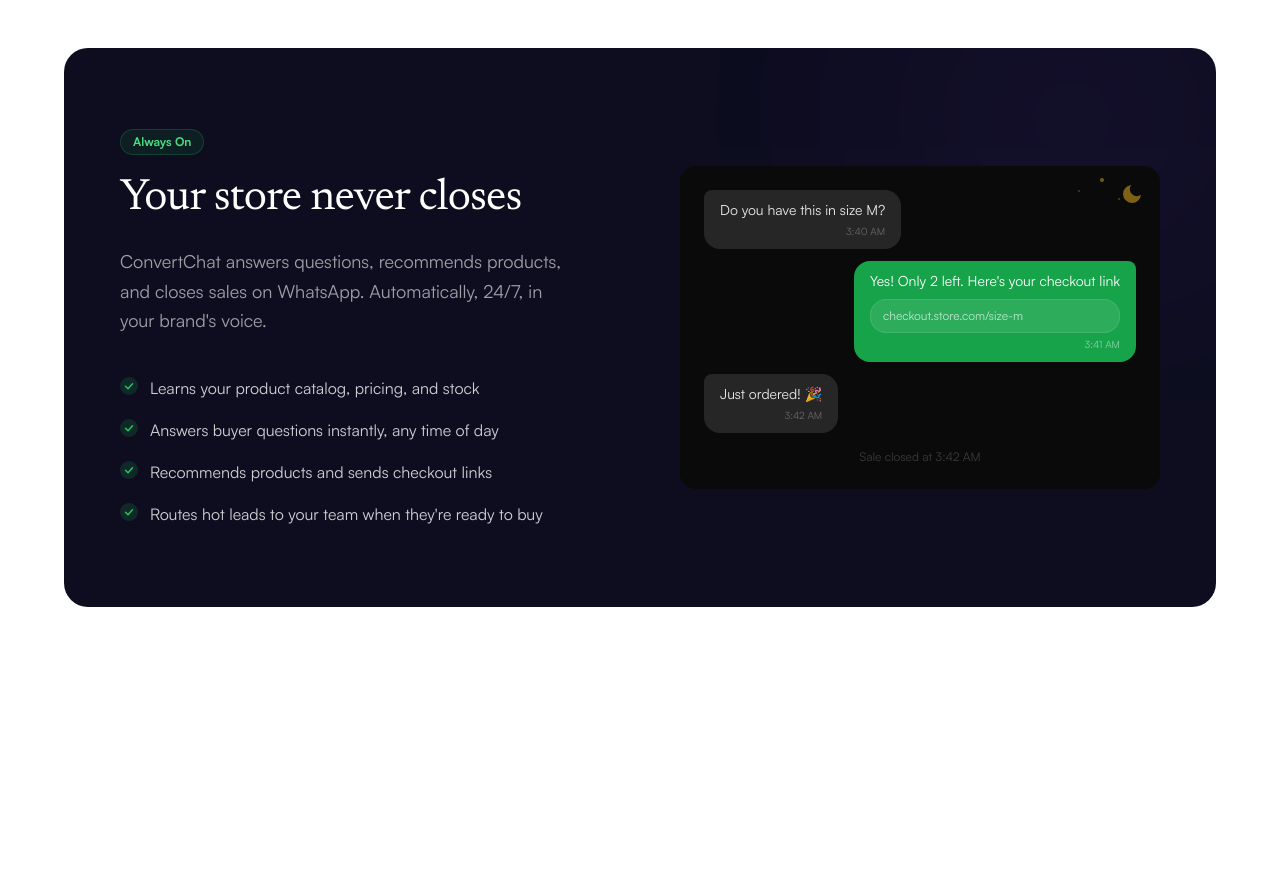
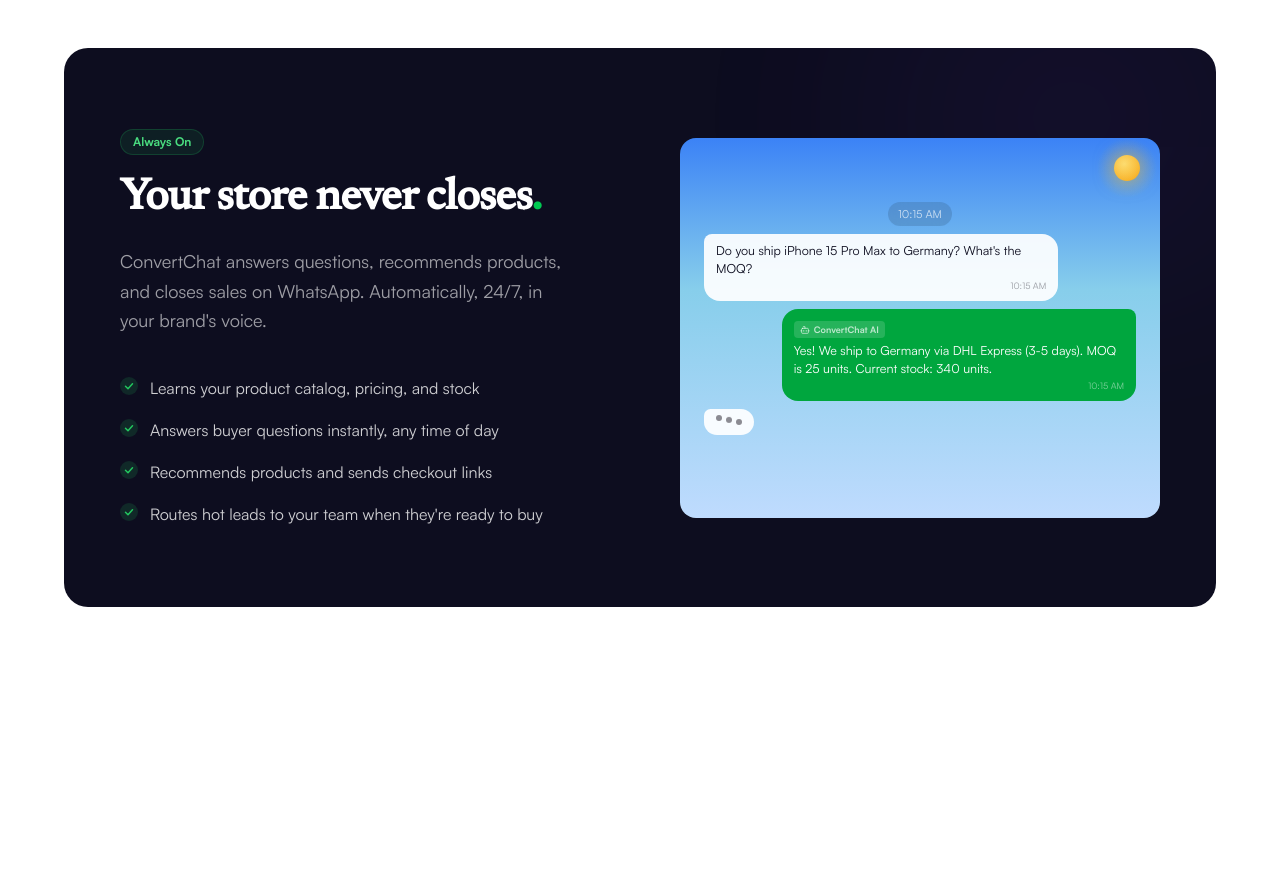
Before and after one commit to docusphere/convertchat-website, a Next.js app: page /en in a window 1280 px wide. Shown: the part 4680-5575 px from the top of the page. Built offline with nearby package versions, Linux system fonts and the light colour scheme.

Commit message:
feat: wire AiAgentChat into AI agent section

```diff
--- a/components/sections/ai-agent-section.tsx
+++ b/components/sections/ai-agent-section.tsx
@@ -2,6 +2,7 @@
 
 import { useTranslations } from "next-intl";
 import { SectionReveal } from "@/components/ui/section-reveal";
+import { AiAgentChat } from "@/components/sections/ai-agent-chat";
 
 function CheckIcon() {
   return (
@@ -51,8 +52,8 @@
                 {t("badge")}
               </span>
 
-              <h2 className="mt-5 max-w-lg font-serif text-3xl font-normal tracking-[-0.02em] text-white md:text-[44px] md:leading-[1.1]">
-                {t("title")}
+              <h2 className="mt-5 max-w-lg font-serif text-3xl font-semibold tracking-[-0.02em] text-white md:text-[44px] md:leading-[1.1]">
+                {t("title")}<span className="text-green-500">.</span>
               </h2>
 
               <p className="mt-6 max-w-md text-lg leading-relaxed text-white/60">{t("lead")}</p>
@@ -70,52 +71,9 @@
             </SectionReveal>
           </div>
 
-          {/* Right column — nighttime chat visual */}
+          {/* Right column — animated chat visual */}
           <SectionReveal delay={0.15} className="w-full">
-            <div aria-hidden="true" className="relative overflow-hidden rounded-2xl bg-neutral-950 p-5 md:p-6">
-              {/* Moon/stars nighttime aesthetic */}
-              <div className="pointer-events-none absolute right-4 top-4 text-2xl opacity-60">
-                <svg width="24" height="24" viewBox="0 0 24 24" fill="none">
-                  <path d="M21 12.79A9 9 0 1 1 11.21 3 7 7 0 0 0 21 12.79z" fill="#fbbf24" opacity="0.8" />
-                </svg>
-              </div>
-              <div className="pointer-events-none absolute right-14 top-3 h-1 w-1 rounded-full bg-yellow-300/40" />
-              <div className="pointer-events-none absolute right-10 top-8 h-0.5 w-0.5 rounded-full bg-yellow-300/30" />
-              <div className="pointer-events-none absolute right-20 top-6 h-0.5 w-0.5 rounded-full bg-yellow-300/25" />
-
-              {/* Chat bubbles */}
-              <div className="space-y-3">
-                {/* Customer message */}
-                <div className="flex justify-start">
-                  <div className="max-w-[75%] rounded-2xl rounded-tl-sm bg-neutral-800 px-4 py-2.5">
-                    <p className="text-sm text-white/90">Do you have this in size M?</p>
-                    <p className="mt-1 text-right text-[10px] text-white/30">3:40 AM</p>
-                  </div>
-                </div>
-
-                {/* Brand (ConvertChat) reply */}
-                <div className="flex justify-end">
-                  <div className="max-w-[75%] rounded-2xl rounded-tr-sm bg-primary-600 px-4 py-2.5">
-                    <p className="text-sm text-white">Yes! Only 2 left. Here&apos;s your checkout link</p>
-                    <div className="mt-2 rounded-lg border border-white/10 bg-white/10 px-3 py-2">
-                      <p className="text-xs text-white/70">checkout.store.com/size-m</p>
-                    </div>
-                    <p className="mt-1 text-right text-[10px] text-white/50">3:41 AM</p>
-                  </div>
-                </div>
-
-                {/* Customer reply */}
-                <div className="flex justify-start">
-                  <div className="max-w-[75%] rounded-2xl rounded-tl-sm bg-neutral-800 px-4 py-2.5">
-                    <p className="text-sm text-white/90">Just ordered! 🎉</p>
-                    <p className="mt-1 text-right text-[10px] text-white/30">3:42 AM</p>
-                  </div>
-                </div>
-              </div>
-
-              {/* Subtle "3:42 AM" label at bottom */}
-              <p className="mt-4 text-center text-xs text-white/20">Sale closed at 3:42 AM</p>
-            </div>
+            <AiAgentChat />
           </SectionReveal>
           </div>
         </div>
```
